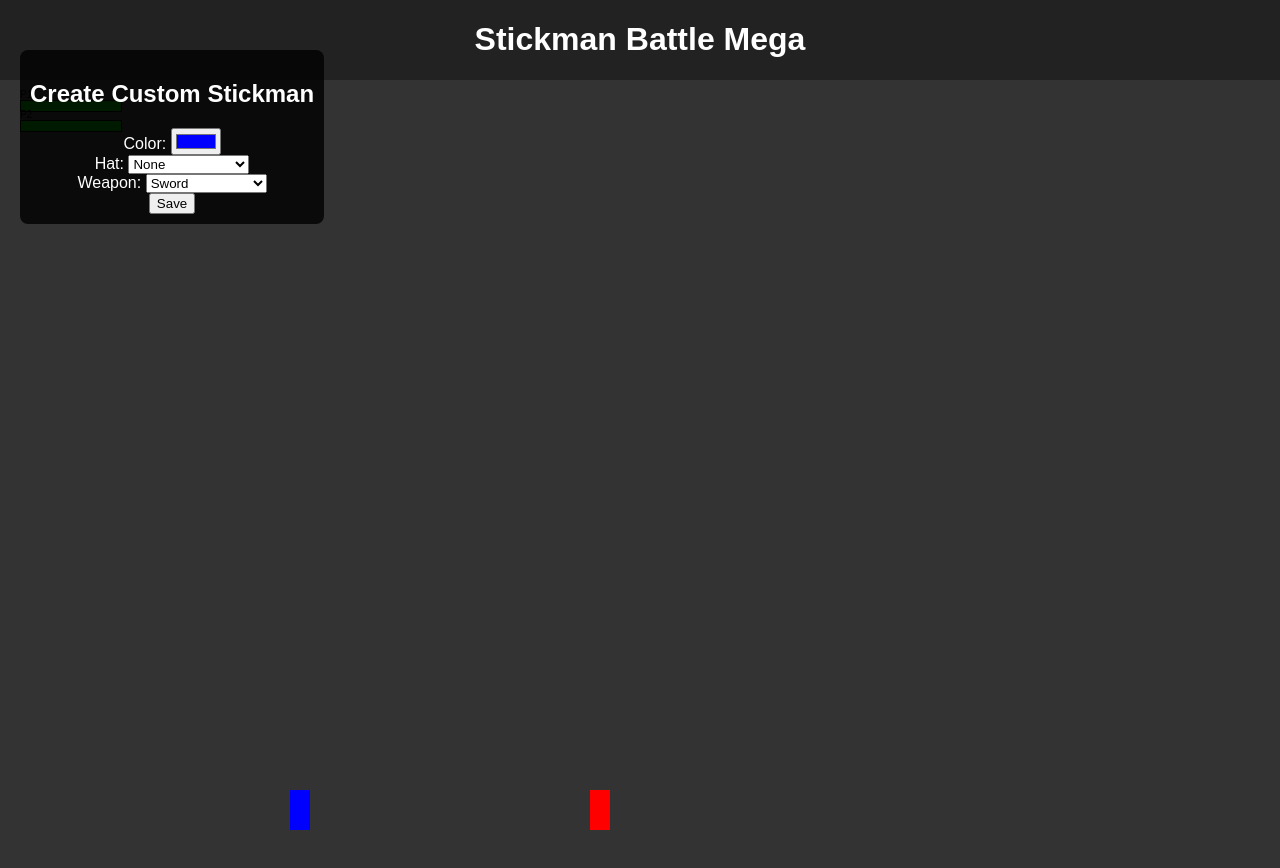
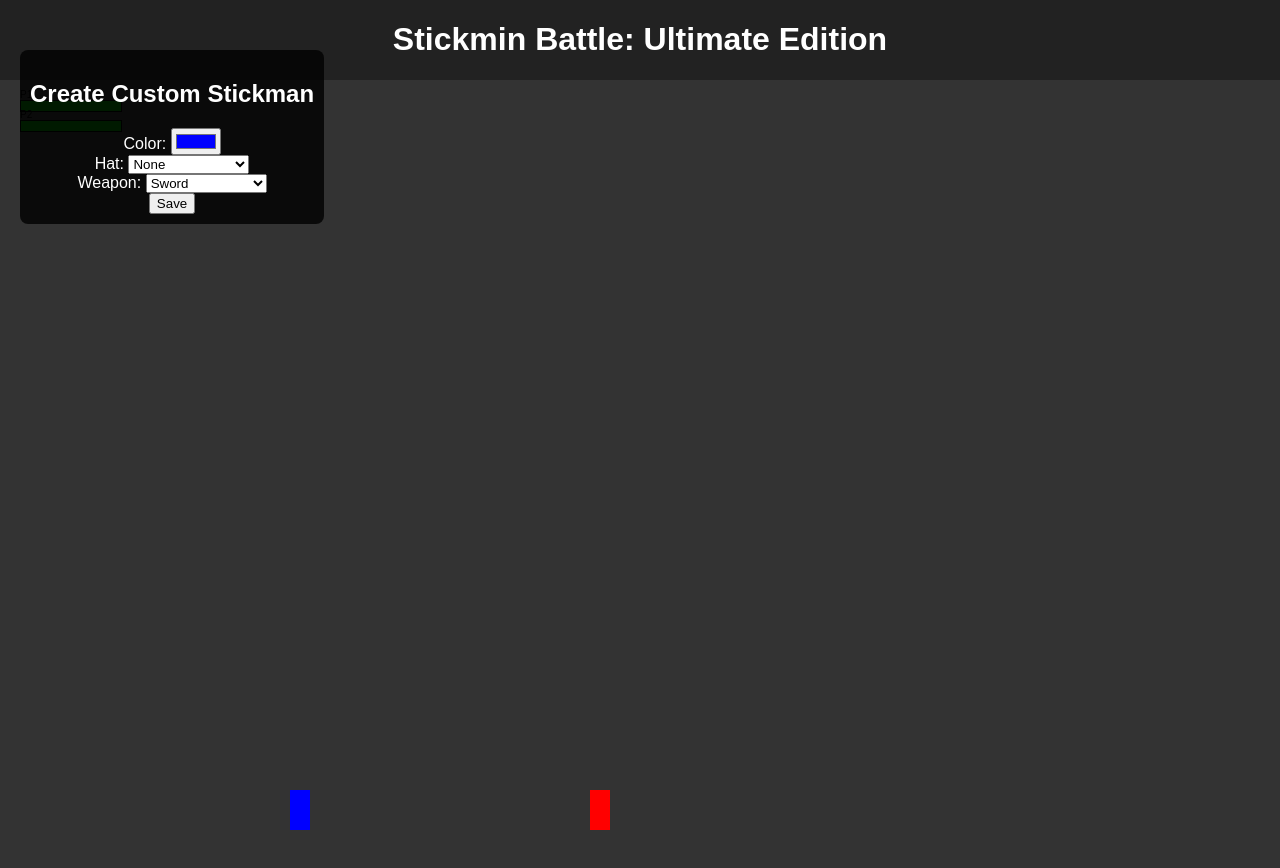
Before and after one commit to Luke566178/Stickmin-Battle-Ultimate-Edition-, a plain HTML site: page index.html in a window 1280 px wide. Drawn offline with nearby package versions, Linux system fonts and the light colour scheme.

Commit message:
Update index.html

```diff
--- a/index.html
+++ b/index.html
@@ -3,12 +3,12 @@
 <head>
 <meta charset="UTF-8">
 <meta name="viewport" content="width=device-width, initial-scale=1.0">
-<title>Stickman Battle Mega</title>
+<title>Stickmin Battle: Ultimate Edition</title>
 <link rel="stylesheet" href="styles.css">
 <script src="/socket.io/socket.io.js"></script>
 </head>
 <body>
-<h1>Stickman Battle Mega</h1>
+<h1>Stickmin Battle: Ultimate Edition</h1>
 
 <!-- Canvas -->
 <canvas id="gameCanvas"></canvas>
```
